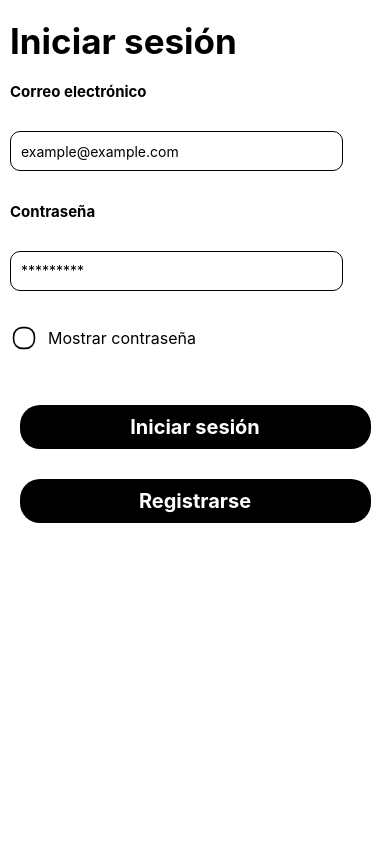
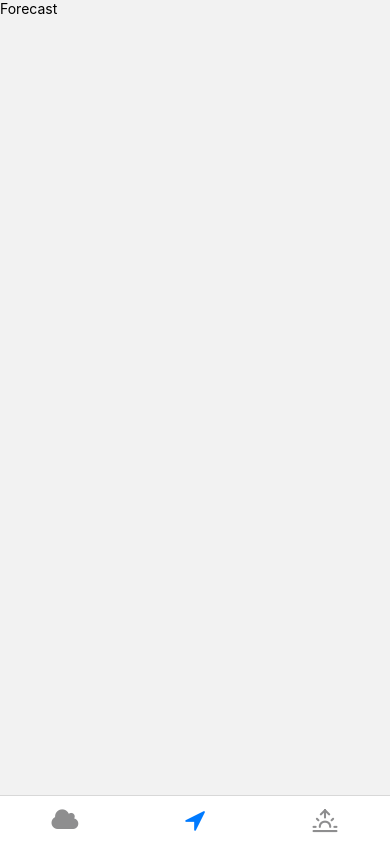
Before and after one commit to sergioaguilar13y19/Weather-App, a React Native app: screen /Forecast in a window 390 px wide. Built offline with nearby package versions, Linux system fonts and the light colour scheme.

Commit message:
Refactor navigation component and add tab bar icons

```diff
--- a/src/navigation/index.tsx
+++ b/src/navigation/index.tsx
@@ -11,9 +11,10 @@ import { setUsers } from "../features/auth/authSlice";
 const Stack = createStackNavigator();
 
 export const Root = () => {
-  const { token } = useSelector((state: RootState) => state.auth);
+  //const { token } = useSelector((state: RootState) => state.auth);
+  const token = true;
   const dispatch = useDispatch();
-  //const [isLoading, setIsLoading] = React.useState(true);
+
   React.useEffect(() => {
     const getData = async () => {
       try {
--- a/src/navigation/user/index.tsx
+++ b/src/navigation/user/index.tsx
@@ -1,16 +1,48 @@
+import { FontAwesome, Feather } from "@expo/vector-icons";
+import { createBottomTabNavigator } from "@react-navigation/bottom-tabs";
 import React from "react";
-import { createBottomTabNavigator } from "@react-navigation/bottom-tabs";
+
+import { BottomNavigatorProps } from "./types";
+import { colors } from "../../constants/colors";
 import { Home, Forecast, Astronomy } from "../../screens";
-import { BottomNavigatorProps } from "./types";
 
 const Tab = createBottomTabNavigator<BottomNavigatorProps>();
 
 export const BottomNavigator = () => {
+  const config = {
+    headerShown: false,
+    tabBarShowLabel: false,
+  };
+
   return (
-    <Tab.Navigator>
-      <Tab.Screen name="Home" component={Home} />
-      <Tab.Screen name="Forecast" component={Forecast} />
-      <Tab.Screen name="Astronomy" component={Astronomy} />
+    <Tab.Navigator screenOptions={config}>
+      <Tab.Screen
+        name="Home"
+        component={Home}
+        options={{
+          tabBarIcon: ({ color, size }) => (
+            <FontAwesome name="cloud" size={size} color={color} />
+          ),
+        }}
+      />
+      <Tab.Screen
+        name="Forecast"
+        component={Forecast}
+        options={{
+          tabBarIcon: ({ color, size }) => (
+            <FontAwesome name="location-arrow" size={size} color={color} />
+          ),
+        }}
+      />
+      <Tab.Screen
+        name="Astronomy"
+        component={Astronomy}
+        options={{
+          tabBarIcon: ({ color, size }) => (
+            <Feather name="sunrise" size={size} color={color} />
+          ),
+        }}
+      />
     </Tab.Navigator>
   );
 };
```
